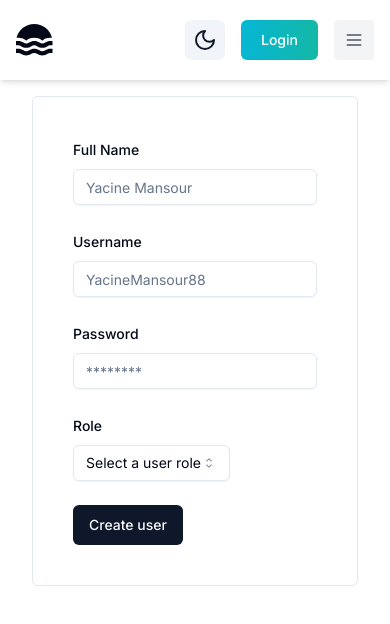
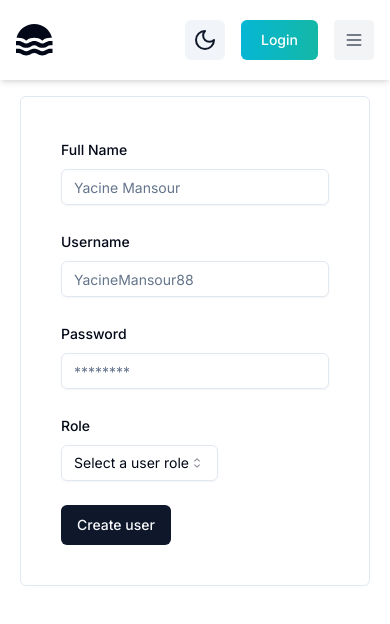
Before and after one commit to momo-dev1/ticket-issue-tracker, a Next.js app: page /users in a window 390 px wide. Shown: the top 624 px of the page. Built offline with nearby package versions, Linux system fonts and the light colour scheme.

Commit message:
style: remove unexpected margin

```diff
--- a/src/components/UserForm.tsx
+++ b/src/components/UserForm.tsx
@@ -59,7 +59,7 @@ const TicketForm = ({ user }: IProps) => {
   }
 
   return (
-    <section className=' mx-3 max-w-screen-xl rounded-md border p-10 md:mx-auto'>
+    <section className='  max-w-screen-xl rounded-md border p-10 md:mx-auto'>
       <Form {...form}>
         <form onSubmit={form.handleSubmit(onSubmit)} className='space-y-6'>
           <FormField
```
